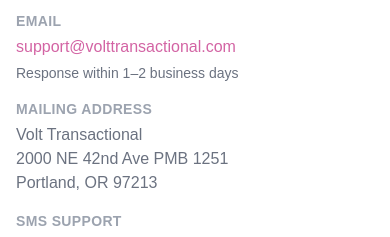
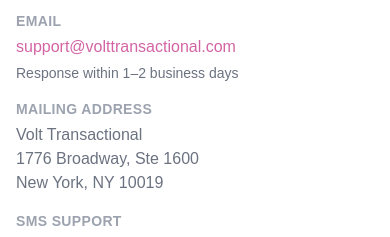
Before and after one commit to Textingman/textingman-volttransactional, a Next.js app: page /contact in a window 390 px wide. Shown: the part 1040-1277 px from the top of the page. Built offline with nearby package versions, Linux system fonts and the light colour scheme.

Commit message:
Update address, phone, and remove social links in app/contact/page.tsx

```diff
--- a/app/contact/page.tsx
+++ b/app/contact/page.tsx
@@ -84,7 +84,7 @@
                 </div>
                 <div>
                   <h3 className="text-sm font-semibold uppercase tracking-wide mb-1" style={{ color: '#9CA3AF' }}>Mailing Address</h3>
-                  <p style={{ color: '#6B7280' }}>Volt Transactional<br />2000 NE 42nd Ave PMB 1251<br />Portland, OR 97213</p>
+                  <p style={{ color: '#6B7280' }}>Volt Transactional<br />1776 Broadway, Ste 1600<br />New York, NY 10019</p>
                 </div>
                 <div>
                   <h3 className="text-sm font-semibold uppercase tracking-wide mb-1" style={{ color: '#9CA3AF' }}>SMS Support</h3>
```
